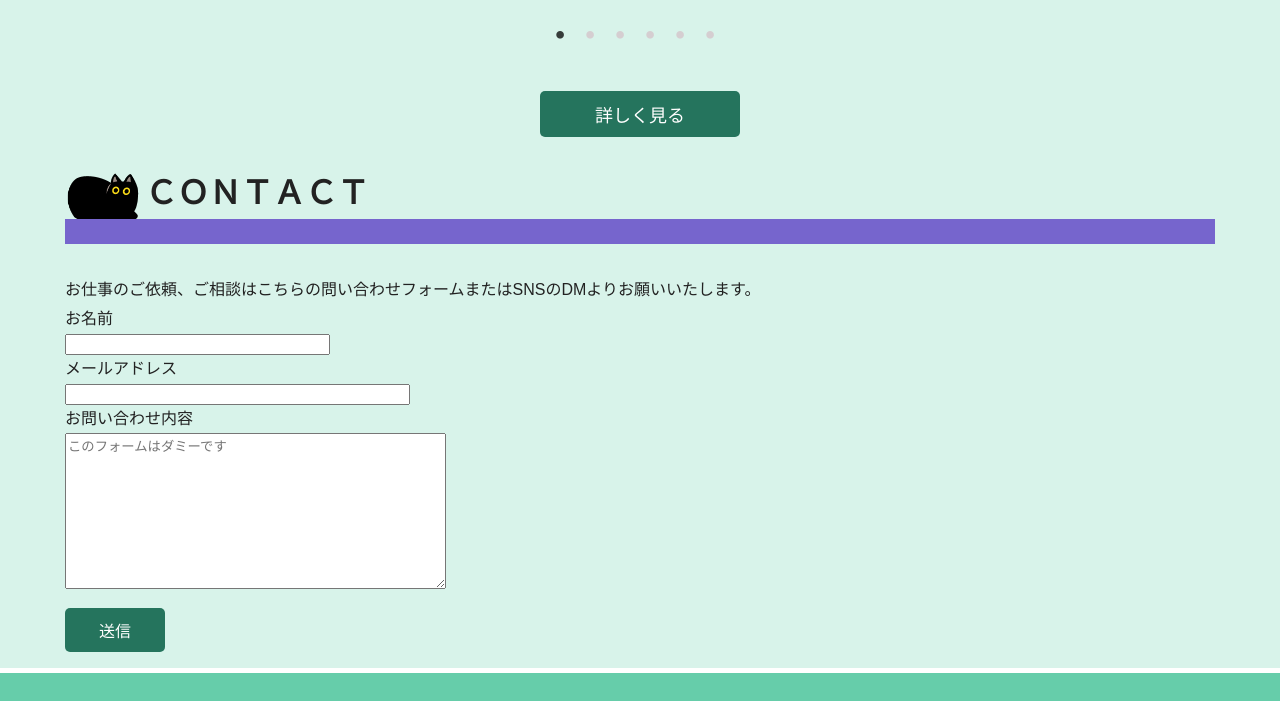
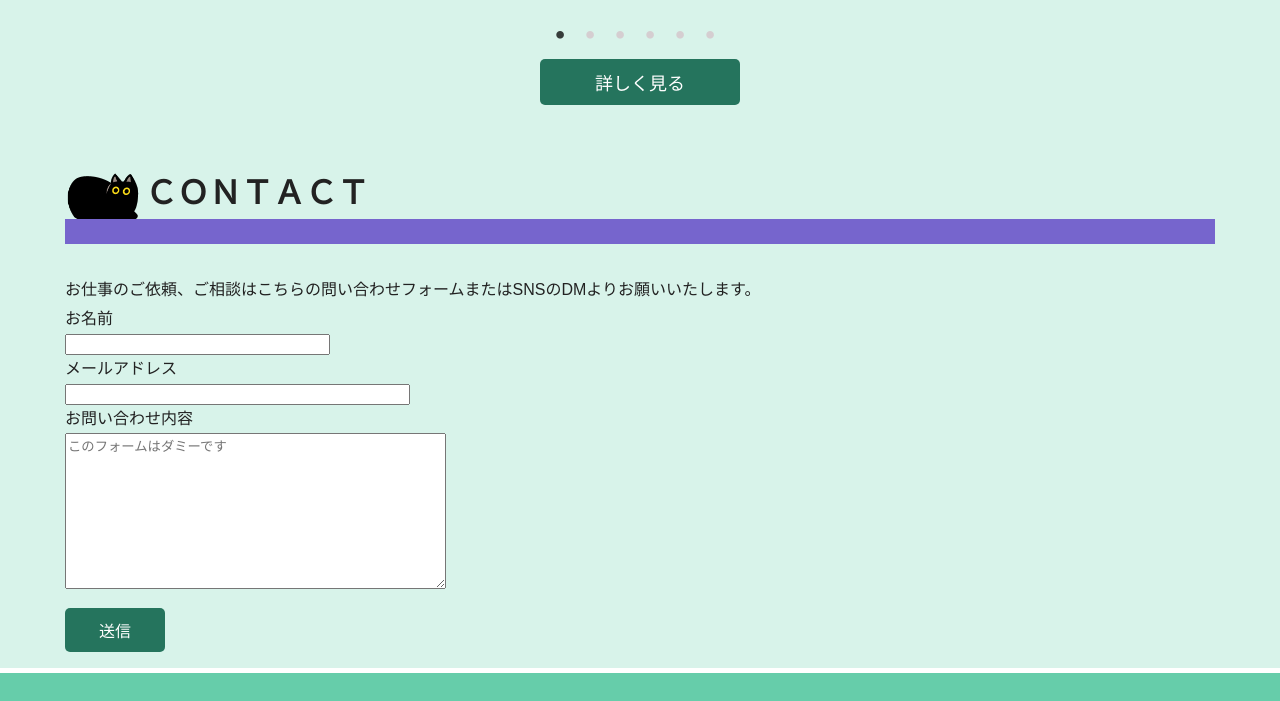
Before and after one commit to take5625/portfolio, a plain HTML site: page index.html in a window 1280 px wide. Shown: the part 1963-2664 px from the top of the page. Drawn offline with nearby package versions, Linux system fonts and the light colour scheme; a web font is replaced by a local one.

Commit message:
Update style.css

```diff
--- a/css/style.css
+++ b/css/style.css
@@ -511,7 +511,7 @@ section {
 }
 
 .works-btn {
-    margin-top: 4rem;
+    margin: 2rem 0;
     display: block;
     width: 200px;
     padding: 10px;
@@ -686,6 +686,8 @@ td {
     background-color: #fff;
 }
 
+
+
 /* personal_p-contents */
 .personal_p-container figure {
     text-align: center;
@@ -713,6 +715,8 @@ td {
 .personal_p-contents {
     margin: 5rem 0;
 }
+
+
 
 @media(min-width:768px) {
     .personal_p-contents {
```
